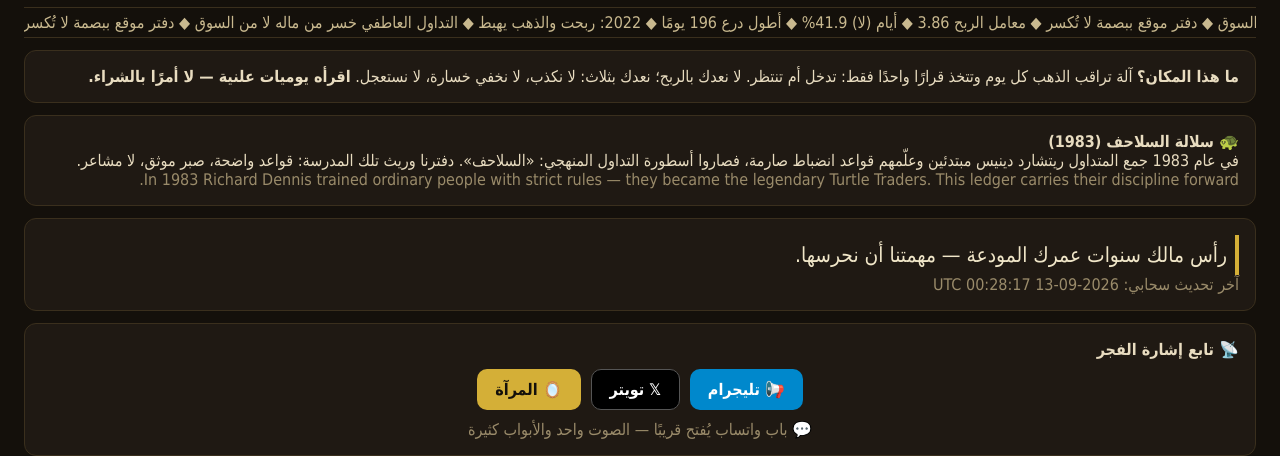
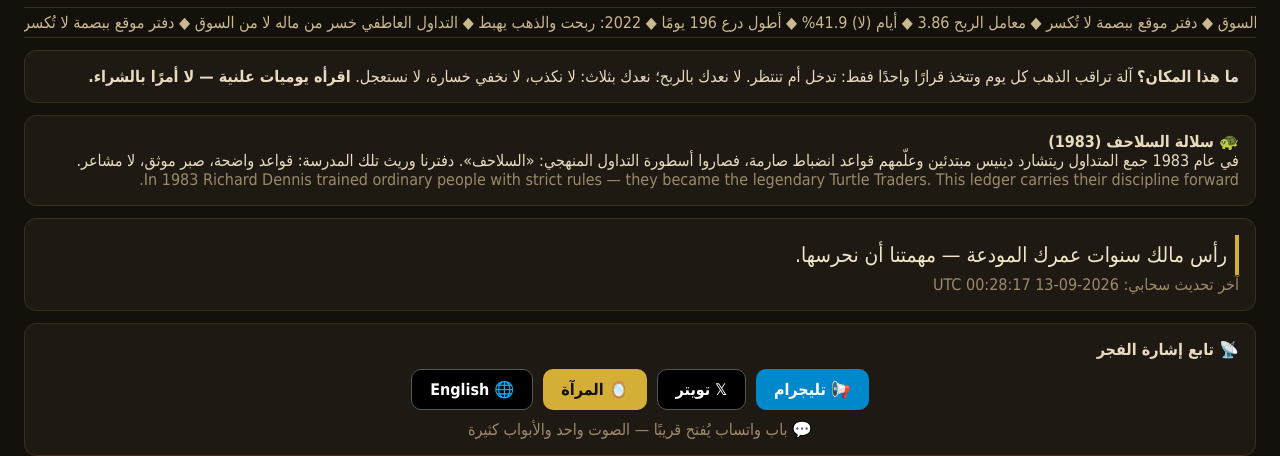
Before and after one commit to homvv99-ai/slow-gold, a plain HTML site: page site/index.html in a window 1280 px wide. Shown: the part 522-978 px from the top of the page. Drawn offline with Linux system fonts and the light colour scheme.

Commit message:
feat: link EN door

```diff
--- a/site/index.html
+++ b/site/index.html
@@ -44,6 +44,7 @@ h1{color:#d4af37} .card{background:#1f1913;border:1px solid #3a2f1d;border-radiu
 <a class="door-tg" href="https://t.me/slowgold_daily" target="_blank">📢 تليجرام</a>
 <a class="door-x" href="https://x.com/SlowGoldDaily" target="_blank">𝕏 تويتر</a>
 <a class="door-mirror" href="mirror.html">🪞 المرآة</a>
+  <a class="door-x" href="en.html" target="_blank">🌐 English</a>
 </div>
 <div class="dim" style="text-align:center;margin-top:6px">💬 باب واتساب يُفتح قريبًا — الصوت واحد والأبواب كثيرة</div>
 </div>
```
